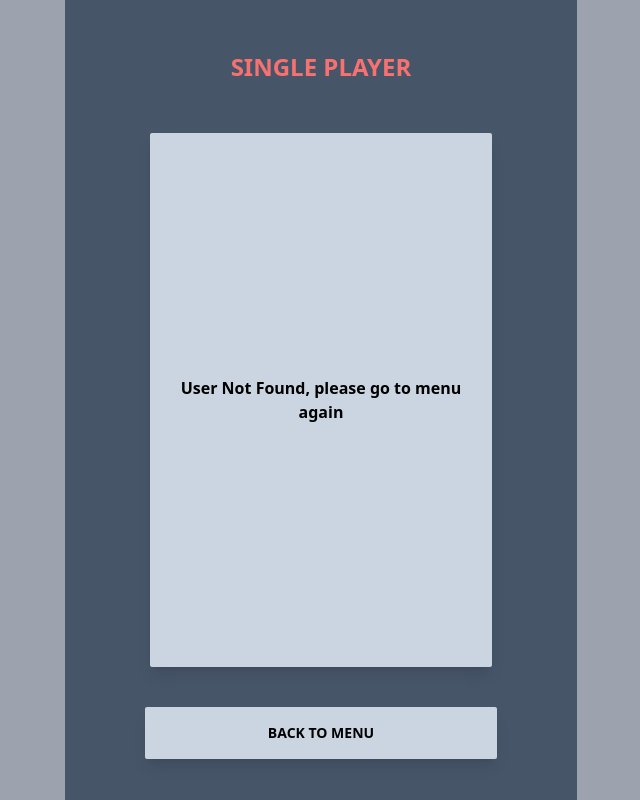
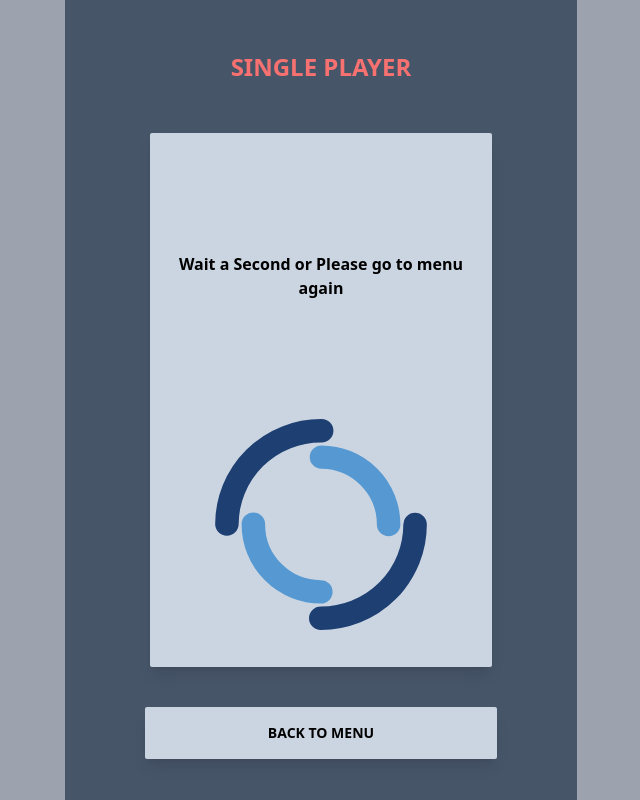
Before and after one commit to MSeptianJ/hompimpah-object-detection, a React (Vite) app: page /single in a window 1280 px wide. Before the commit this address had no page. Shown: the whole page, without its empty margins (319-959 px from the left). Built offline with nearby package versions, Linux system fonts and the light colour scheme.

Commit message:
Add Loading Icon

```diff
--- a/src/components/modalComponents/RoundResultModal.jsx
+++ b/src/components/modalComponents/RoundResultModal.jsx
@@ -5,12 +5,12 @@ import { useAtom } from 'jotai';
 import { roundStateAtom } from '../../libs/atoms';
 
 const RoundResultModal = ({ result }) => {
-	const [resultState, setResult] = useAtom(roundStateAtom);
+	const [resultState, setResultState] = useAtom(roundStateAtom);
 
 	const resultDisplay = useCallback(async () => {
 		if (resultState) {
 			await wait(2000);
-			setResult(false);
+			setResultState(false);
 		}
 	}, [resultState]); // eslint-disable-line
 
--- a/src/routes/single/index.jsx
+++ b/src/routes/single/index.jsx
@@ -7,6 +7,7 @@ import TutorialModal from '../../components/modalComponents/TutorialModal';
 import WebCamModal from '../../components/modalComponents/WebCamElement/WebCamModal';
 import GameMenu from '../../components/smallComponents/GameMenu';
 import TitlePage from '../../components/smallComponents/TitlePage';
+import LOADING from '../../assets/img/loading.svg';
 import {
 	backModalAtom,
 	detectDataAtom,
@@ -114,9 +115,14 @@ const Single = () => {
 							P2Score={P2Score}
 						/>
 					) : (
-						<p className="row-span-2 font-semibold">
-							User Not Found, please go to menu again
-						</p>
+						<>
+							<p className=" w-full font-semibold">
+								Wait a Second or Please go to menu again
+							</p>
+							<div className=" w-full">
+								<img className=" w-full" src={LOADING} alt="Loading Icon" />
+							</div>
+						</>
 					)}
 				</div>
 			</div>
```
